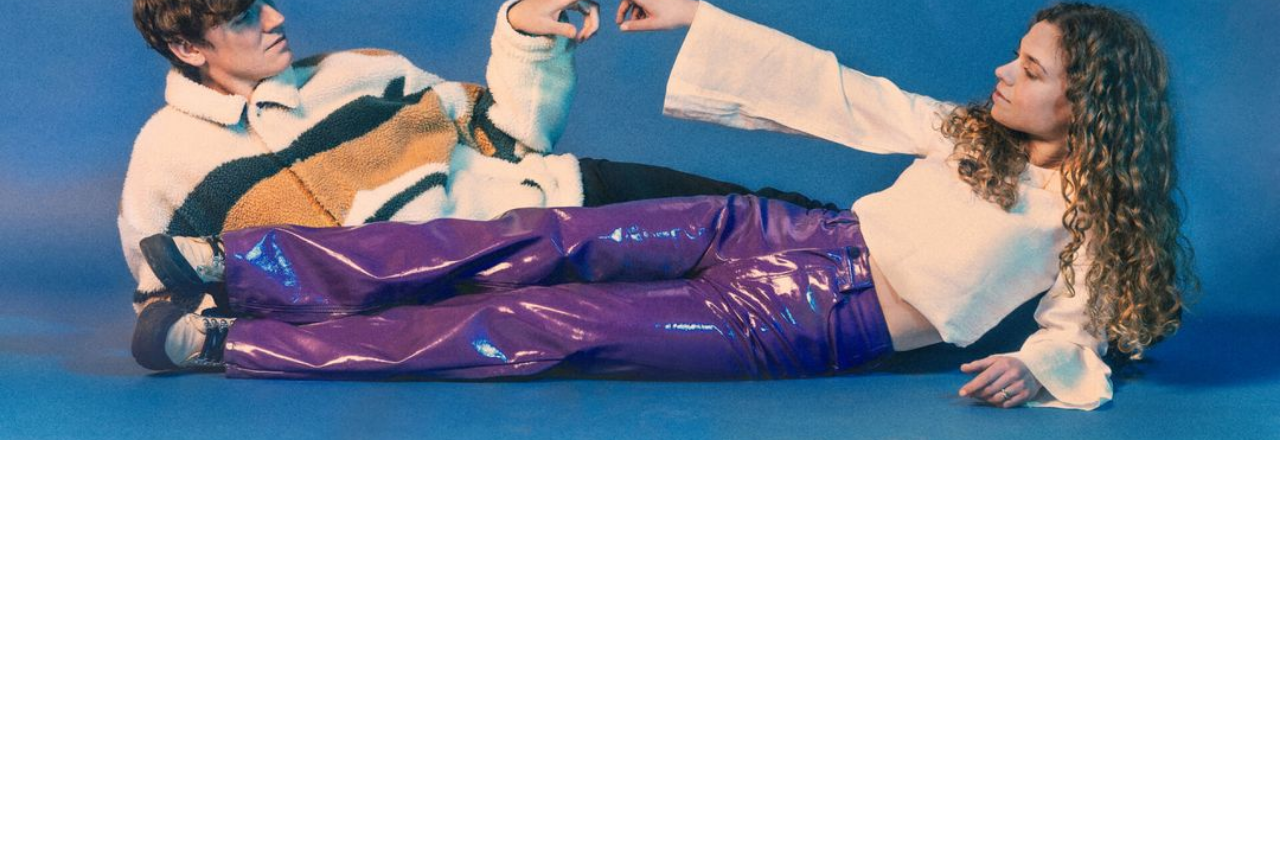
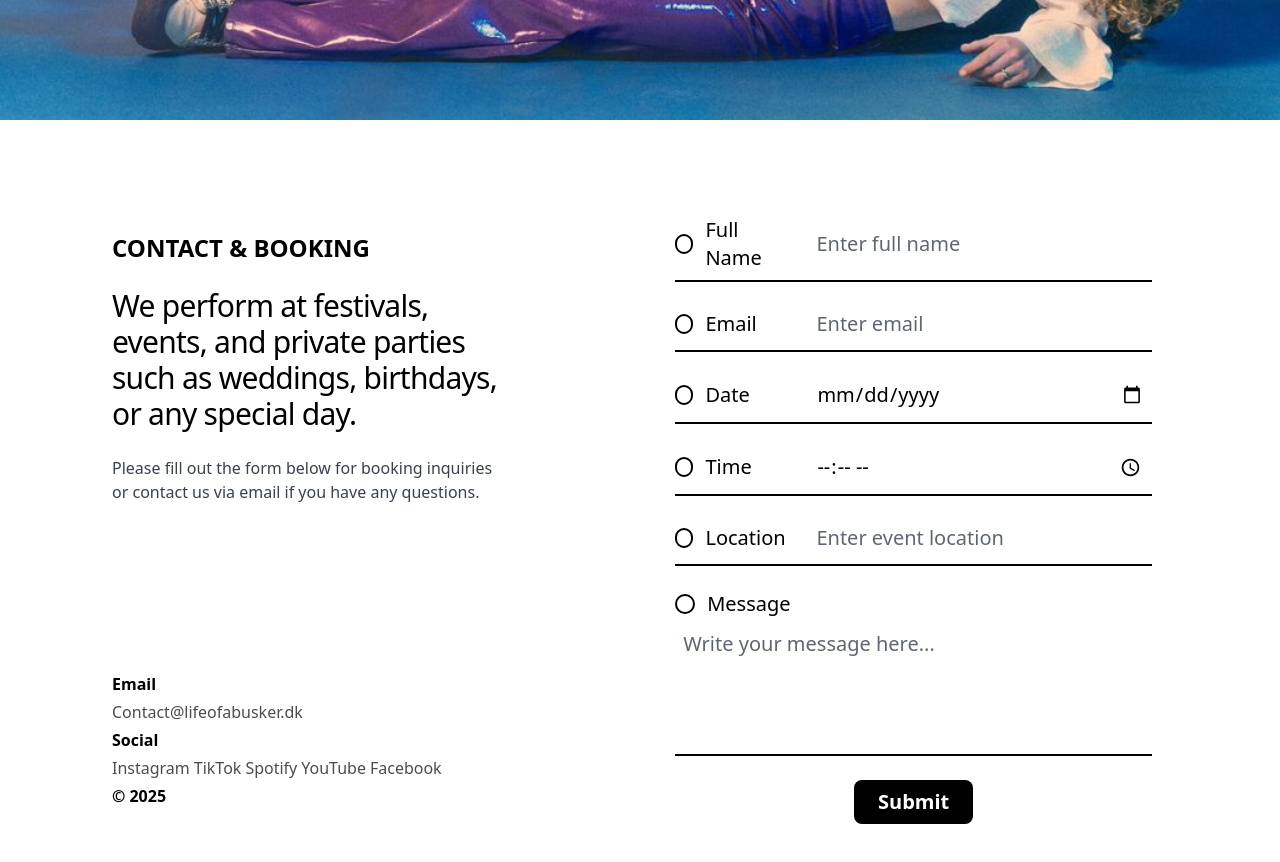
Before and after one commit to shaikhsiddique/Life-of-Busker, a plain HTML site: page index.html in a window 1280 px wide. Shown: the part 4640-5502 px from the top of the page. Before the commit the page ends 5080 px from the top, so only its background shows below. Drawn offline with nearby package versions, Linux system fonts and the light colour scheme; a web font is replaced by a local one.

```diff
--- a/index.html
+++ b/index.html
@@ -161,7 +161,7 @@
         </div>
     </div>
 
-    <div class="page5 h-[100vh] w-screen relative flex mt-[120px] justify-evenly gap-10">
+    <div class="page5 h-[60vh] w-screen relative flex mt-[120px] justify-evenly gap-10 ">
 
         <div id="card1" class="card relative  ">
           <div class="title flex flex-col items-center justify-center my-4 text-center pb-4">
@@ -206,9 +206,112 @@
     </div>
 
     <div  data-scroll
-    data-scroll-speed="1.5" class="page6 h-screen w-screen bg-cover relative" style="background-image: url('./Assets/poster.jpg');">
+    data-scroll-speed="3.5"
+    data-scroll-direction="vertical"
+    class="page6 h-screen w-screen bg-cover relative z-50" style="background-image: url('./Assets/poster.jpg');">
       <img class="absolute top-[25%] left-[38%] h-12" src="https://cdn.prod.website-files.com/63f5c044aee9c9d252e817cc/642487559ec1b9c947460e3f_nav-logo.svg" alt="">
     </div>
+    <div class="footer flex flex-col justify-between md:flex-row h-[100vh] w-full bg-[#ffffff] p-8 overflow-hidden">
+      <div class="part1 w-[45%]  h-full space-y-4 flex  flex-col justify-between p-20">
+        <div>
+          <h3 class="text-2xl font-bold">CONTACT & BOOKING</h3>
+        <h5 class="text-3xl font-normal tracking-tight my-6">
+          We perform at festivals, events, and private parties such as weddings, birthdays, or any special day.
+        </h5>
+        <p class="text-gray-700 my-6">
+          Please fill out the form below for booking inquiries or contact us via email if you have any questions.
+        </p>
+        </div>
+        <div class="flex flex-col gap-1">
+          <h3 class="text-md font-semibold">Email</h3>
+          <p  class="text-black hover:opacity-100 hover:underline opacity-70">Contact@lifeofabusker.dk</p>
+
+          <h3 class="text-md font-semibold">Social</h3>
+          <div class="flex gap-1">
+          <a href="https://www.instagram.com/lifeofabusker/" target="_blank" rel="noopener noreferrer" class="text-black hover:opacity-100 hover:underline opacity-70">
+            Instagram
+          </a>
+          <a href="https://www.tiktok.com/@lifeofabusker" target="_blank" rel="noopener noreferrer" class="text-black hover:opacity-100 hover:underline opacity-70">
+            TikTok
+          </a>
+          <a href="https://open.spotify.com/artist/lifeofabusker" target="_blank" rel="noopener noreferrer" class="text-black hover:opacity-100 hover:underline opacity-70">
+            Spotify
+          </a>
+          <a href="https://www.youtube.com/lifeofabusker" target="_blank" rel="noopener noreferrer" class="text-black hover:opacity-100 hover:underline opacity-70">
+            YouTube
+          </a>
+          <a href="https://www.facebook.com/lifeofabusker" target="_blank" rel="noopener noreferrer" class="text-black hover:opacity-100 hover:underline opacity-70">
+            Facebook
+          </a>
+          </div>
+          <h3 class="text-md font-semibold">© 2025</h3>
+        </div>
+      </div>
+
+      <div class="part2 w-[55%]  h-full flex flex-col justify-center p-24">
+        <div class="form w-full space-y-6">
+
+          <!-- Full Name -->
+          <div class="flex items-center gap-3 border-b-2 border-black pb-2">
+            <div class="rounded-full w-6 h-5 border-2 border-black transition-colors duration-300 focus-within:bg-black"></div>
+            <label class="text-xl font-medium w-32">Full Name</label>
+            <input type="text" placeholder="Enter full name"
+              class="outline-none border-none text-black text-xl px-2 py-1 w-full placeholder:text-gray-700 placeholder:opacity-80 focus:ring-0"/>
+          </div>
+
+          <!-- Email -->
+          <div class="flex items-center gap-3 border-b-2 border-black pb-2">
+            <div class="rounded-full w-6 h-5 border-2 border-black transition-colors duration-300 focus-within:bg-black"></div>
+            <label class="text-xl font-medium w-32">Email</label>
+            <input type="email" placeholder="Enter email"
+              class="outline-none border-none text-black text-xl px-2 py-1 w-full placeholder:text-gray-700 placeholder:opacity-80 focus:ring-0"/>
+          </div>
+
+          <!-- Date -->
+          <div class="flex items-center gap-3 border-b-2 border-black pb-2">
+            <div class="rounded-full w-6 h-5 border-2 border-black transition-colors duration-300 focus-within:bg-black"></div>
+            <label class="text-xl font-medium w-32">Date</label>
+            <input type="date"
+              class="outline-none border-none text-black text-xl px-2 py-1 w-full focus:ring-0"/>
+          </div>
+
+          <!-- Time -->
+          <div class="flex items-center gap-3 border-b-2 border-black pb-2">
+            <div class="rounded-full w-6 h-5 border-2 border-black transition-colors duration-300 focus-within:bg-black"></div>
+            <label class="text-xl font-medium w-32">Time</label>
+            <input type="time"
+              class="outline-none border-none text-black text-xl px-2 py-1 w-full focus:ring-0"/>
+          </div>
+
+          <!-- Location -->
+          <div class="flex items-center gap-3 border-b-2 border-black pb-2">
+            <div class="rounded-full w-6 h-5 border-2 border-black transition-colors duration-300 focus-within:bg-black"></div>
+            <label class="text-xl font-medium w-32">Location</label>
+            <input type="text" placeholder="Enter event location"
+              class="outline-none border-none text-black text-xl px-2 py-1 w-full placeholder:text-gray-700 placeholder:opacity-80 focus:ring-0"/>
+          </div>
+
+          <!-- Message -->
+          <div class="flex flex-col gap-2 border-b-2 border-black pb-2">
+            <div class="flex items-center gap-3">
+              <div class="rounded-full w-5 h-5 border-2 border-black transition-colors duration-300 focus-within:bg-black"></div>
+              <label class="text-xl font-medium w-32">Message</label>
+            </div>
+            <textarea placeholder="Write your message here..." rows="4"
+              class="outline-none border-none text-black text-xl px-2 py-1 w-full placeholder:text-gray-700 placeholder:opacity-80 focus:ring-0 resize-none"></textarea>
+          </div>
+
+          <!-- Submit Button -->
+          <div class="flex justify-center mt-6">
+            <button class="bg-black text-white text-xl font-semibold py-2 px-6 rounded-lg transition hover:bg-gray-900">
+              Submit
+            </button>
+          </div>
+
+        </div>
+      </div>
+    </div>
+
     </div>
 
     <!-- GSAP and ScrollTrigger -->
--- a/script.js
+++ b/script.js
@@ -228,10 +228,6 @@ const page5Animation = () => {
 
 
 
-let audio = new Audio('./Assets/music.mp3');
-
-// audio.play();
-
 page1Animation();
 page3Animation();
 page4Animation();
```
